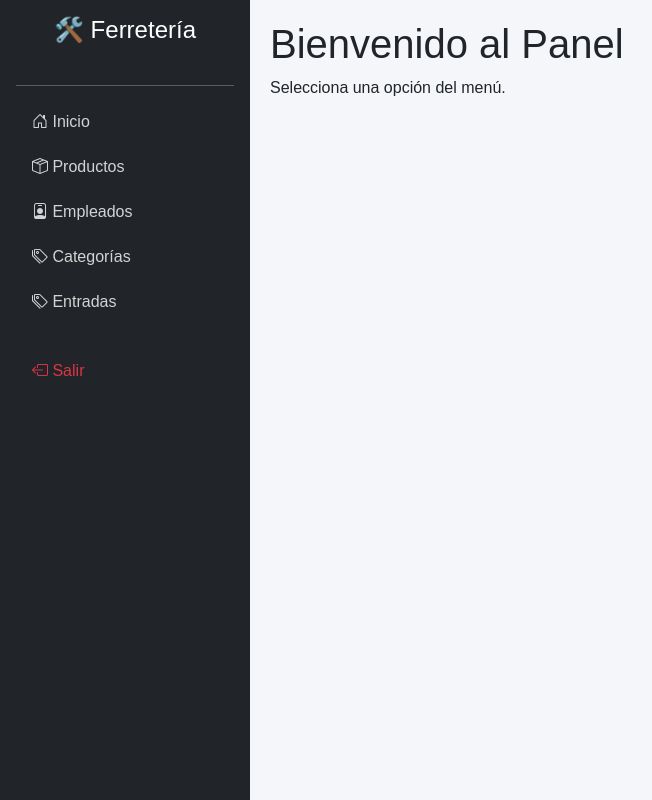
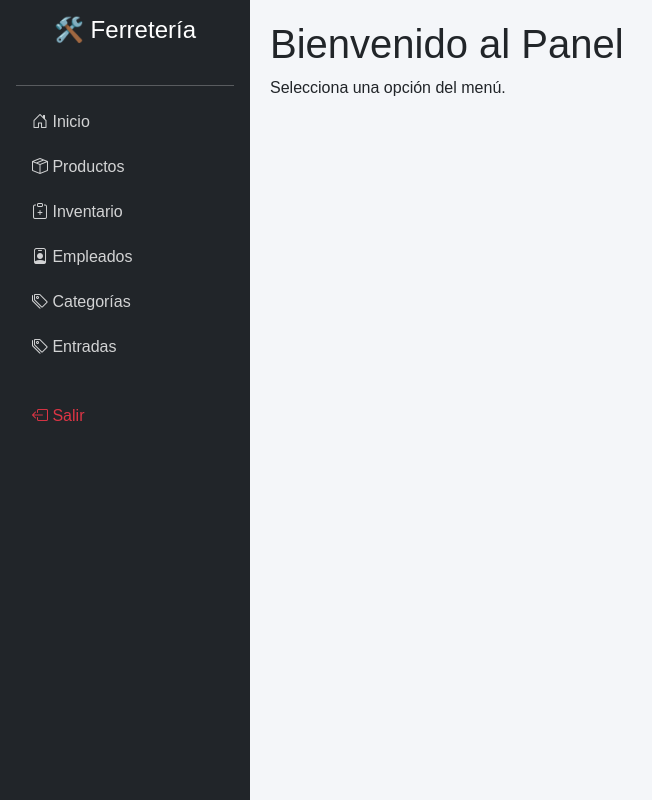
Before and after one commit to Jeanpier213/sistemaFerrero, a PHP site: page /Template/menu.php in a window 1280 px wide. Shown: the whole page, without its empty margins (0-652 px from the left). Run offline with PHP 8.4, Linux system fonts and the light colour scheme.

Commit message:
Update menu.php

```diff
--- a/Template/menu.php
+++ b/Template/menu.php
@@ -16,6 +16,7 @@
         <nav class="nav flex-column mb-auto">
             <a class="nav-link" href="menu.php?page=inicio"><i class="bi bi-house-door"></i> Inicio</a>
             <a class="nav-link" href="menu.php?page=productos"><i class="bi bi-box-seam"></i> Productos</a>
+            <a class="nav-link" href="menu.php?page=inventario"><i class="bi-clipboard-plus"></i> Inventario</a>
             <a class="nav-link" href="menu.php?page=empleados"><i class="bi bi-person-badge"></i> Empleados</a>
             <a class="nav-link" href="menu.php?page=categorias"><i class="bi bi-tags"></i> Categorías</a>
             <a class="nav-link" href="menu.php?page=entrada"><i class="bi bi-tags"></i> Entradas</a>
@@ -30,6 +31,9 @@
         switch ($page) {
             case 'productos':
                 include_once "../vista/productoVista.php";
+                break;
+            case 'inventario':
+                include_once "/../vista/productoVista.php";
                 break;
             case 'editar_producto':
                 include_once "../vista/editarProductoVista.php";
```
